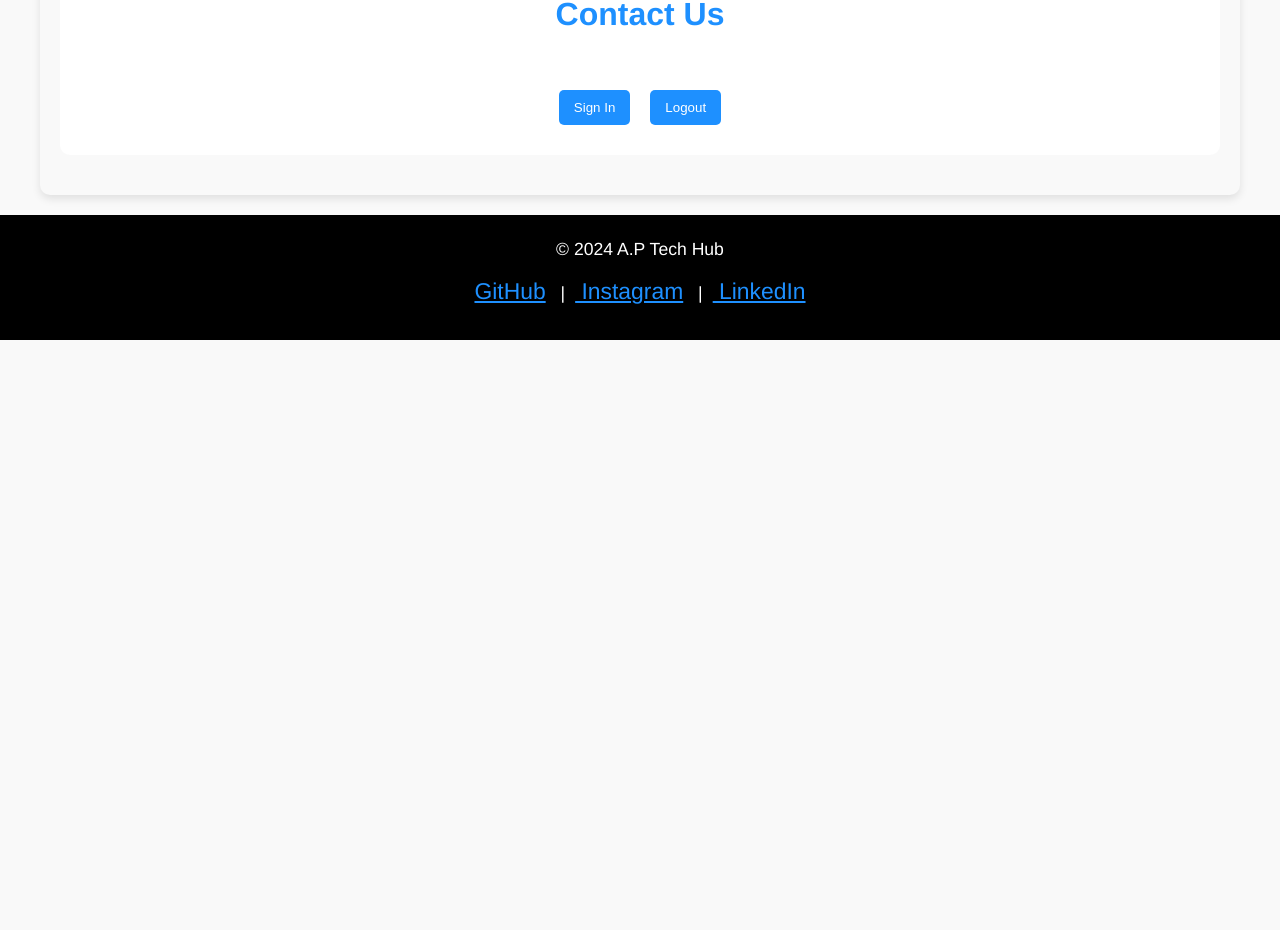
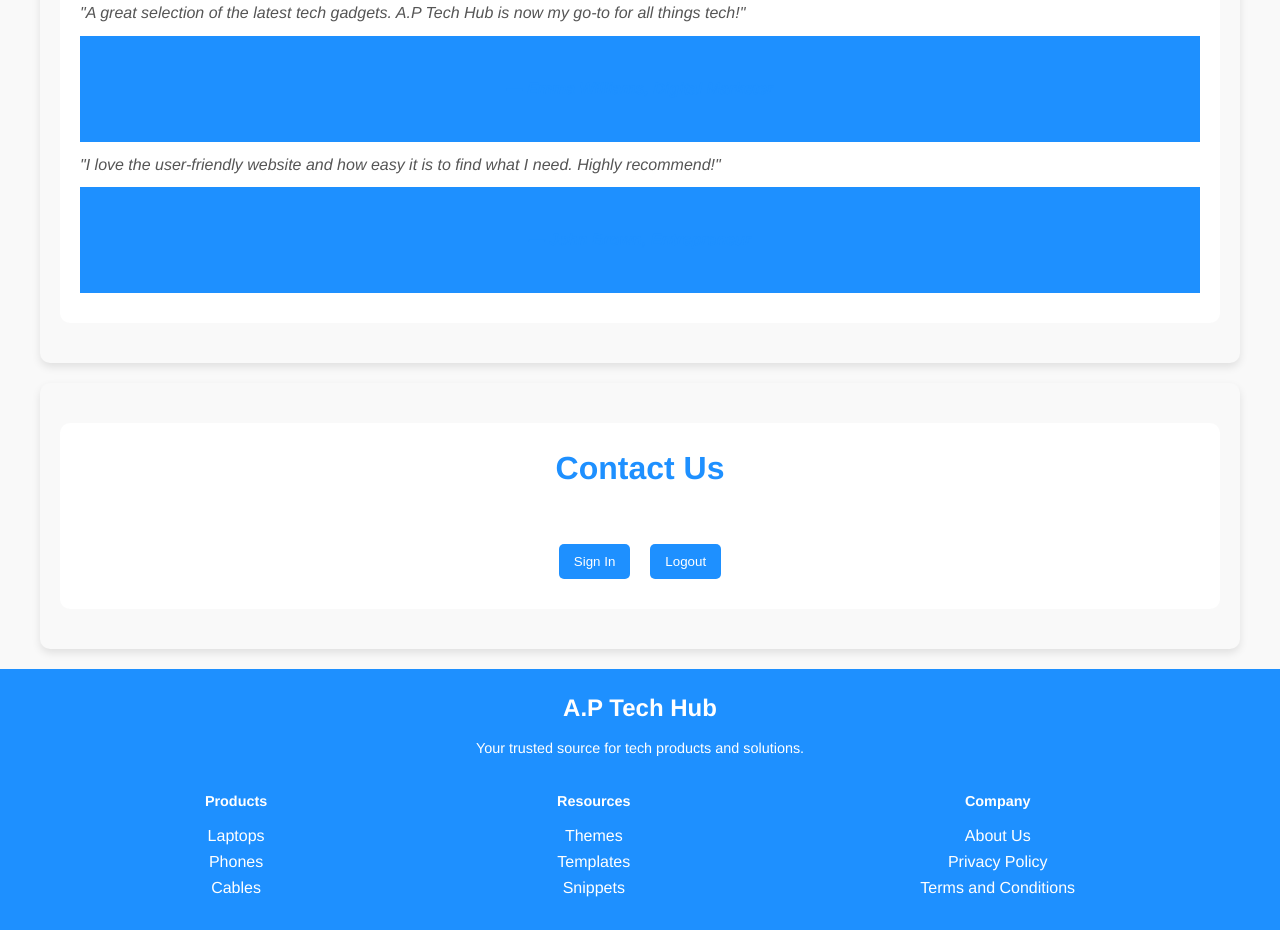
Before and after one commit to antoniodemax/ap-tech-hub, a React (Vite) app: page / in a window 1280 px wide. Shown: the part 3807-4737 px from the top of the page. Before the commit the page ends 4147 px from the top, so only its background shows below. Built offline with nearby package versions, Linux system fonts and the light colour scheme.

Commit message:
updated the footer section

```diff
--- a/src/components/Footer.jsx
+++ b/src/components/Footer.jsx
@@ -1,14 +1,45 @@
 import React from 'react';
 
 const Footer = () => {
+  const footerTextStyle = {
+    color: '#fff',
+    margin: '10px 0',
+    textAlign: 'center',
+    fontSize: '0.9em',
+  };
+
   return (
-    <footer style={{ backgroundColor: '#000', color: 'white', padding: '20px', textAlign: 'center' }}>
-      <p>&copy; 2024 A.P Tech Hub</p>
-      <p>
-        <a href="#" style={{ color: '#1e90ff' }}>GitHub</a> |
-        <a href="#" style={{ color: '#1e90ff' }}> Instagram</a> |
-        <a href="#" style={{ color: '#1e90ff' }}> LinkedIn</a>
-      </p>
+    <footer style={{ backgroundColor: '#1e90ff', padding: '20px 0', marginTop: '20px' }}>
+      <div style={{ maxWidth: '1200px', margin: '0 auto', padding: '0 20px' }}>
+        <h2 style={{ color: '#fff', textAlign: 'center' }}>A.P Tech Hub</h2>
+        <p style={footerTextStyle}>Your trusted source for tech products and solutions.</p>
+        <div style={{ display: 'flex', justifyContent: 'space-around', flexWrap: 'wrap' }}>
+          <div style={{ margin: '10px 0' }}>
+            <h3 style={footerTextStyle}>Products</h3>
+            <ul style={{ padding: '0', listStyle: 'none', color: '#fff' }}>
+              <li>Laptops</li>
+              <li>Phones</li>
+              <li>Cables</li>
+            </ul>
+          </div>
+          <div style={{ margin: '10px 0' }}>
+            <h3 style={footerTextStyle}>Resources</h3>
+            <ul style={{ padding: '0', listStyle: 'none', color: '#fff' }}>
+              <li>Themes</li>
+              <li>Templates</li>
+              <li>Snippets</li>
+            </ul>
+          </div>
+          <div style={{ margin: '10px 0' }}>
+            <h3 style={footerTextStyle}>Company</h3>
+            <ul style={{ padding: '0', listStyle: 'none', color: '#fff' }}>
+              <li>About Us</li>
+              <li>Privacy Policy</li>
+              <li>Terms and Conditions</li>
+            </ul>
+          </div>
+        </div>
+      </div>
     </footer>
   );
 };
--- a/src/components/Testimonials.jsx
+++ b/src/components/Testimonials.jsx
@@ -18,6 +18,18 @@
             "The team at A.P Tech Hub really knows their stuff. They helped me choose the right accessories for my devices. I'll definitely be back!"
             <footer style={{ marginTop: '10px', fontWeight: 'bold', color: '#1e90ff' }}>— Jessica Lee, Business Owner</footer>
           </blockquote>
+          <blockquote style={{ fontStyle: 'italic', color: '#555', margin: '10px 0' }}>
+            "Fast shipping and excellent customer support. I couldn't be happier with my purchase from A.P Tech Hub!"
+            <footer style={{ marginTop: '10px', fontWeight: 'bold', color: '#1e90ff' }}>— David Smith, IT Consultant</footer>
+          </blockquote>
+          <blockquote style={{ fontStyle: 'italic', color: '#555', margin: '10px 0' }}>
+            "A great selection of the latest tech gadgets. A.P Tech Hub is now my go-to for all things tech!"
+            <footer style={{ marginTop: '10px', fontWeight: 'bold', color: '#1e90ff' }}>— Emma Williams, Digital Marketer</footer>
+          </blockquote>
+          <blockquote style={{ fontStyle: 'italic', color: '#555', margin: '10px 0' }}>
+            "I love the user-friendly website and how easy it is to find what I need. Highly recommend!"
+            <footer style={{ marginTop: '10px', fontWeight: 'bold', color: '#1e90ff' }}>— John Brown, Entrepreneur</footer>
+          </blockquote>
         </div>
       </div>
     </section>
```
